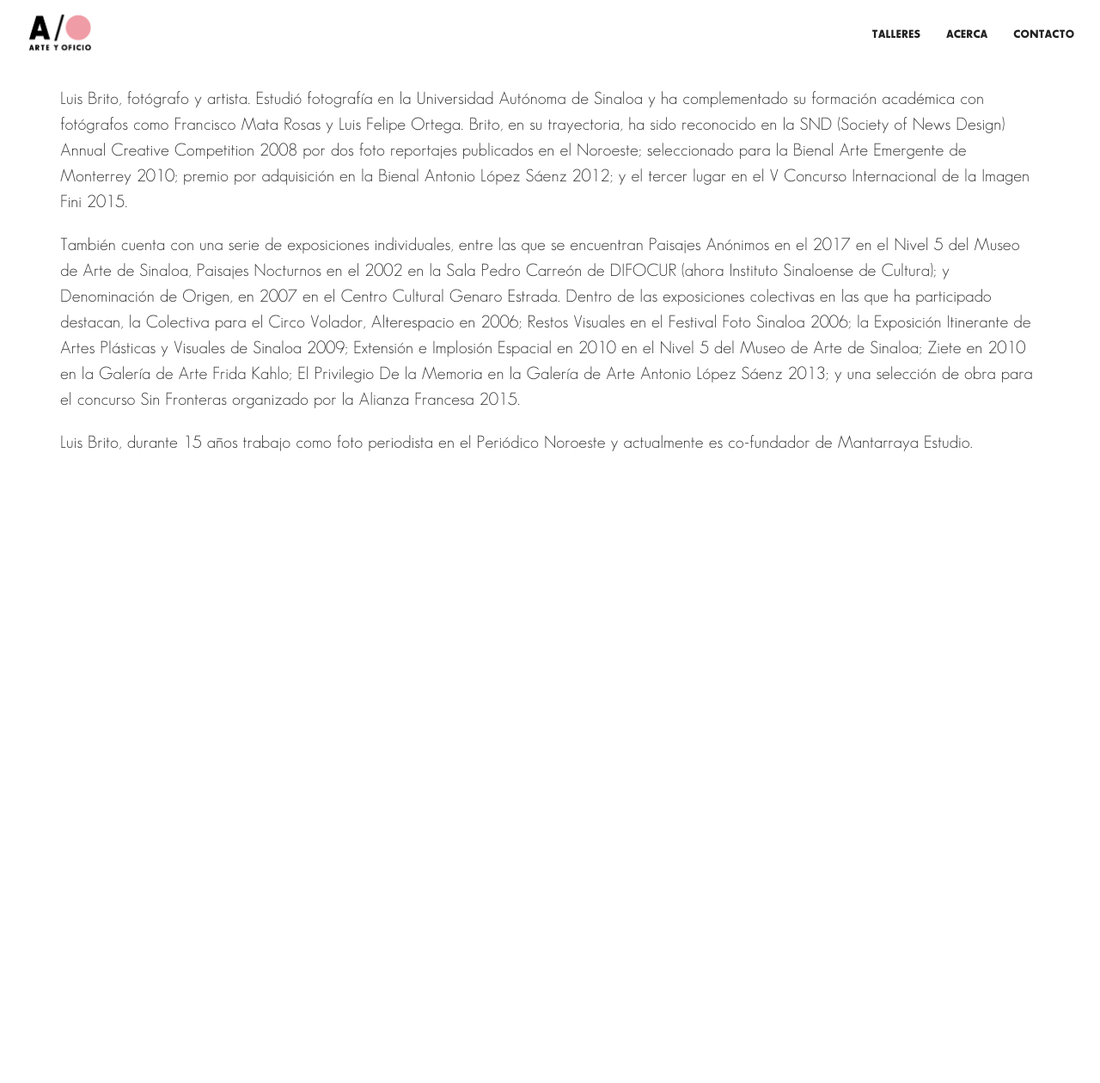
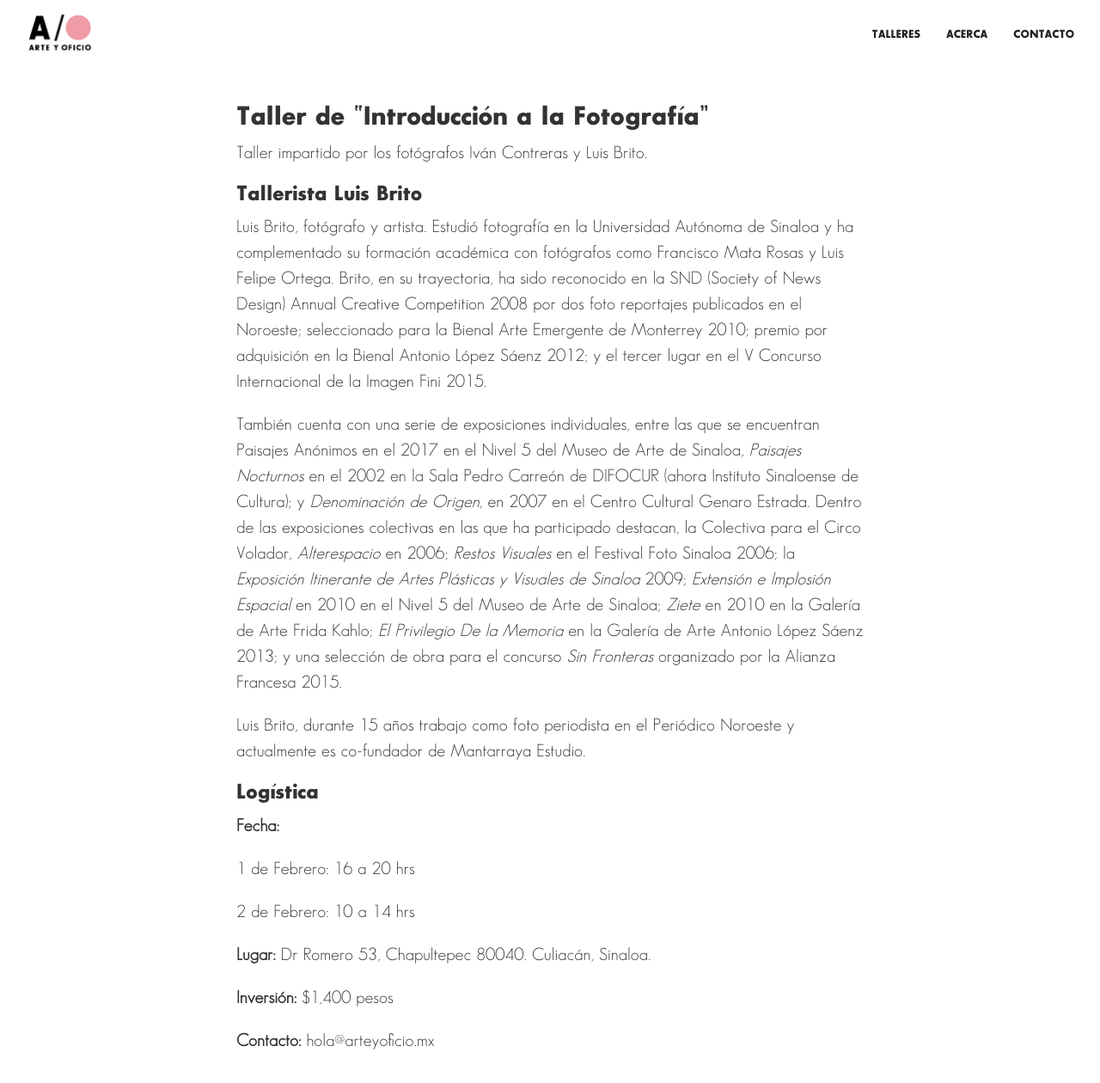
Before and after one commit to defvol/ayo, a Jekyll site: the page built from taller.md, in a window 1280 px wide and 1346 px high. Shown: the top 1260 px of the window at 86% size. Built offline with Jekyll 4.4.1, drawn with Linux system fonts in a browser that asks for light colours; comment, search, counter and statistics services are not loaded.

Commit message:
New taller content

```diff
--- a/_layouts/posts.html
+++ b/_layouts/posts.html
@@ -7,7 +7,9 @@
   {% include nav.html %}
   <section id="post">
       <div class="container">
-      {{ content }}
+          <div class="col-lg-8 col-lg-offset-2">
+              {{ content }}
+          </div>
       </div>
   </section>
   {% include scripts.html %}
--- a/taller.md
+++ b/taller.md
@@ -5,8 +5,28 @@ date:   2019-01-19 19:41:14 -0800
 categories: posts
 ---
 
+## Taller de "Introducción a la Fotografía"
+
+Taller impartido por los fotógrafos Iván Contreras y Luis Brito.
+
+### Tallerista Luis Brito
+
 Luis Brito, fotógrafo y artista. Estudió fotografía en la Universidad Autónoma de Sinaloa y ha complementado su formación académica con fotógrafos como Francisco Mata Rosas y Luis Felipe Ortega. Brito, en su trayectoria, ha sido reconocido en la SND (Society of News Design) Annual Creative Competition 2008 por dos foto reportajes publicados en el Noroeste; seleccionado para la Bienal Arte Emergente de Monterrey 2010; premio por adquisición en la Bienal Antonio López Sáenz 2012; y el tercer lugar en el V Concurso Internacional de la Imagen Fini 2015.
 
-También cuenta con una serie de exposiciones individuales, entre las que se encuentran Paisajes Anónimos en el 2017 en el Nivel 5 del Museo de Arte de Sinaloa, Paisajes Nocturnos en el 2002 en la Sala Pedro Carreón de DIFOCUR (ahora Instituto Sinaloense de Cultura); y Denominación de Origen, en 2007 en el Centro Cultural Genaro Estrada. Dentro de las exposiciones colectivas en las que ha participado destacan, la Colectiva para el Circo Volador, Alterespacio en 2006; Restos Visuales en el Festival Foto Sinaloa 2006; la Exposición Itinerante de Artes Plásticas y Visuales de Sinaloa 2009; Extensión e Implosión Espacial en 2010 en el Nivel 5 del Museo de Arte de Sinaloa; Ziete en 2010 en la Galería de Arte Frida Kahlo; El Privilegio De la Memoria en la Galería de Arte Antonio López Sáenz 2013; y una selección de obra para el concurso Sin Fronteras organizado por la Alianza Francesa 2015.
+También cuenta con una serie de exposiciones individuales, entre las que se encuentran Paisajes Anónimos en el 2017 en el Nivel 5 del Museo de Arte de Sinaloa, _Paisajes Nocturnos_ en el 2002 en la Sala Pedro Carreón de DIFOCUR (ahora Instituto Sinaloense de Cultura); y _Denominación de Origen_, en 2007 en el Centro Cultural Genaro Estrada. Dentro de las exposiciones colectivas en las que ha participado destacan, la Colectiva para el Circo Volador, _Alterespacio_ en 2006; _Restos Visuales_ en el Festival Foto Sinaloa 2006; la _Exposición Itinerante de Artes Plásticas y Visuales de Sinaloa_ 2009; _Extensión e Implosión Espacial_ en 2010 en el Nivel 5 del Museo de Arte de Sinaloa; _Ziete_ en 2010 en la Galería de Arte Frida Kahlo; _El Privilegio De la Memoria_ en la Galería de Arte Antonio López Sáenz 2013; y una selección de obra para el concurso _Sin Fronteras_ organizado por la Alianza Francesa 2015.
 
 Luis Brito, durante 15 años trabajo como foto periodista en el Periódico Noroeste y actualmente es co-fundador de Mantarraya Estudio.
+
+### Logística
+
+**Fecha:**
+
+1 de Febrero: 16 a 20 hrs
+
+2 de Febrero: 10 a 14 hrs
+
+**Lugar:** Dr Romero 53, Chapultepec 80040. Culiacán, Sinaloa.
+
+**Inversión:** $1,400 pesos
+
+**Contacto:** hola@arteyoficio.mx
```
